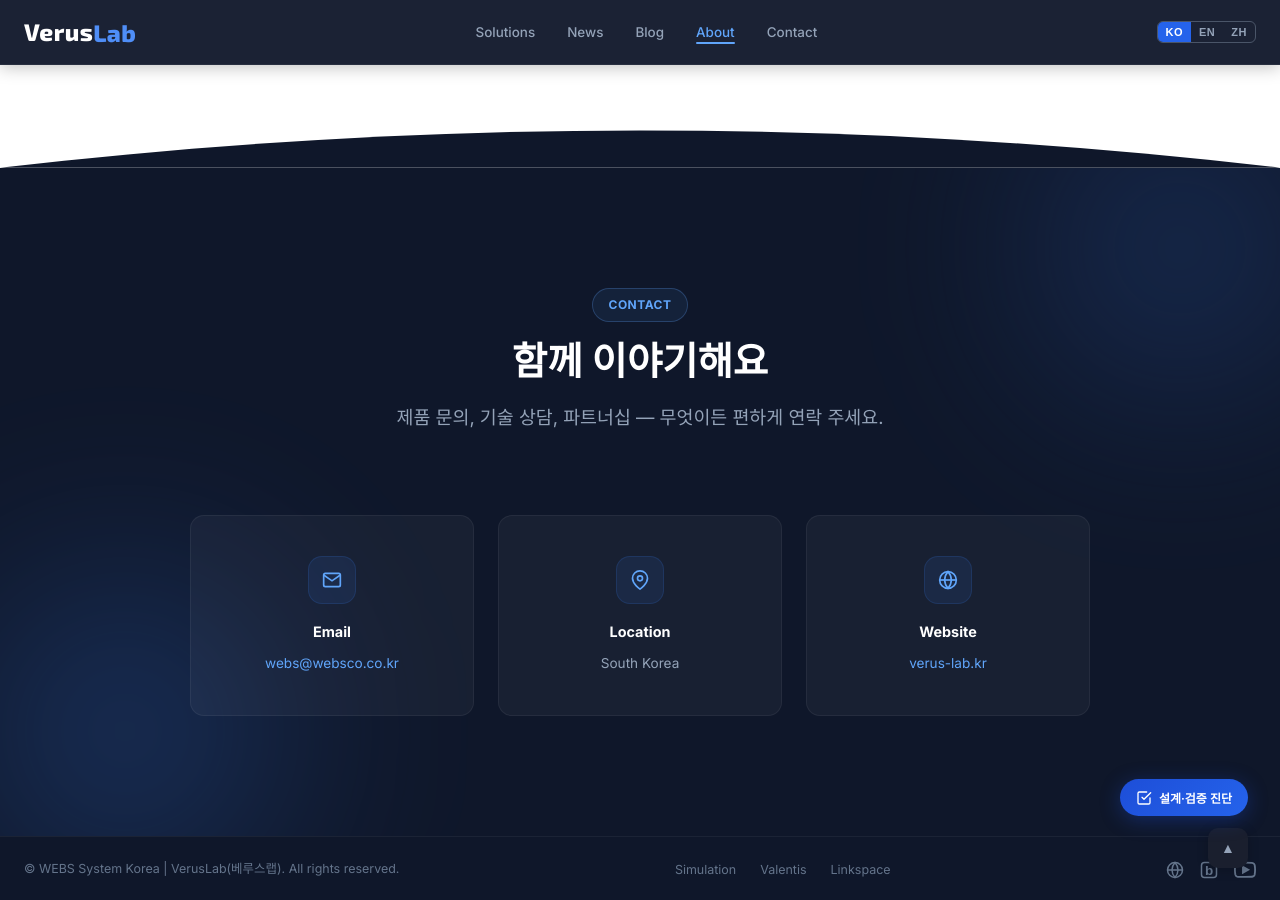
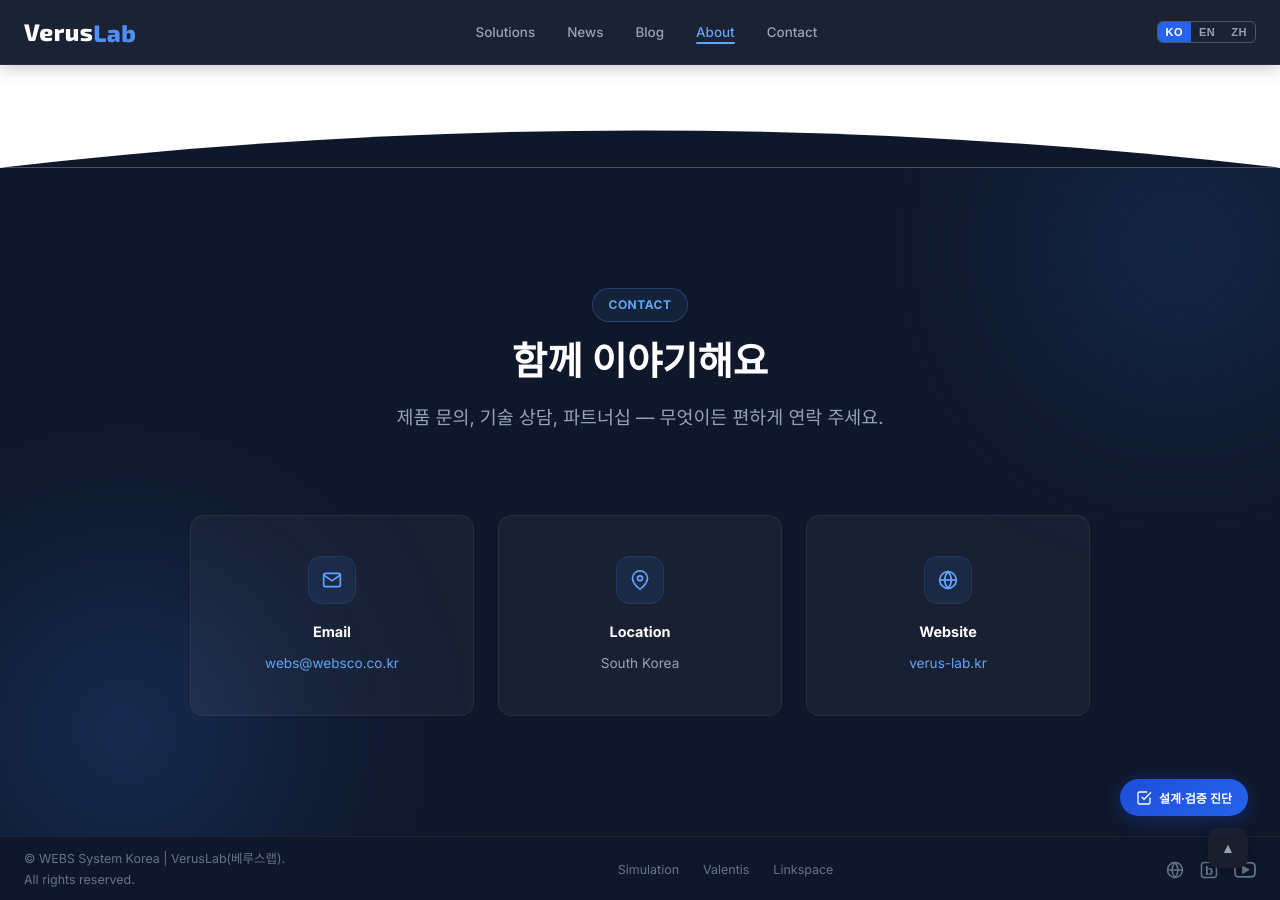
Before and after one commit to VerusLab-KR/Homepage, a Jekyll site: the page built from index.html, in a window 1280 px wide and 900 px high, scrolled down 3219 px. Built offline with Jekyll 4.4.1, drawn with Linux system fonts in a browser that asks for light colours.

Commit message:
Fix footer copyright text line break for mobile

```diff
--- a/_includes/footer.html
+++ b/_includes/footer.html
@@ -13,7 +13,7 @@
 </style>
 <footer class="footer">
   <div class="container">
-    <div class="footer-copy">&copy; WEBS System Korea | VerusLab(베루스랩). All rights reserved.</div>
+    <div class="footer-copy">&copy; WEBS System Korea | VerusLab(베루스랩).<br>All rights reserved.</div>
     <ul class="footer-links">
       {% unless page.url == '/' or page.url contains '/blog' %}
       <li><a href="/">VerusLab</a></li>
```
Also changed, not shown: devlog/2026-04.md (+9 -0 lines).
